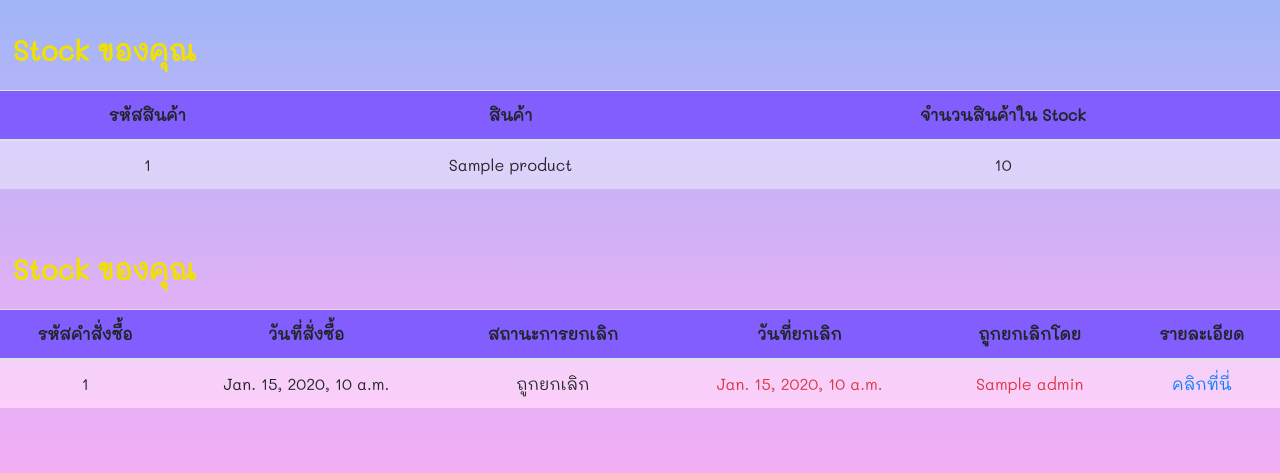
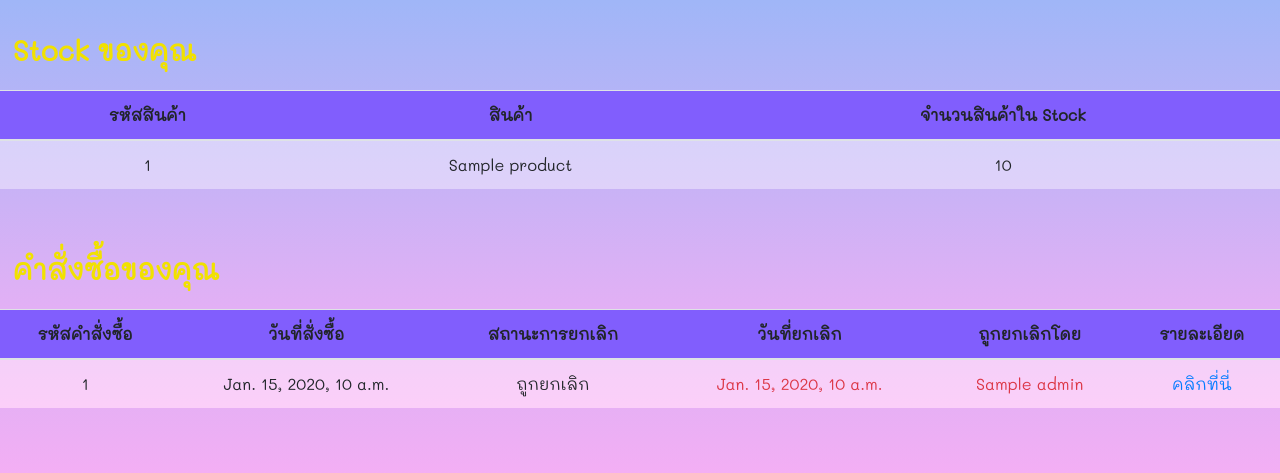
Before and after one commit to somjukss/projectDistributor, a Django app: template products/templates/customer/profile.html in a window 1280 px wide. Shown: the part 303-776 px from the top of the page. Run offline with Django 3.2, Linux system fonts and the light colour scheme; the template is opened without the code that fills it: most values are stand-ins (such as "Sample title", 1, 10 or a date in 2020); some libraries are stand-ins or nearby versions.

Commit message:
Add files via upload

```diff
--- a/products/templates/customer/profile.html
+++ b/products/templates/customer/profile.html
@@ -59,7 +59,7 @@
 
     <div class="order">
         <table class="table mt-5" style="font-family: 'Mali', cursive;">
-            <h3><span class="semi-bold text-landing">Stock ของคุณ</span></h3>
+            <h3><span class="semi-bold text-landing">คำสั่งซื้อของคุณ</span></h3>
             <thead class="thead topic" style="background-color: rgb(129, 94, 253);  text-align: center;">
                 <tr>
                     <th scope="col-1">รหัสคำสั่งซื้อ</td>
```
